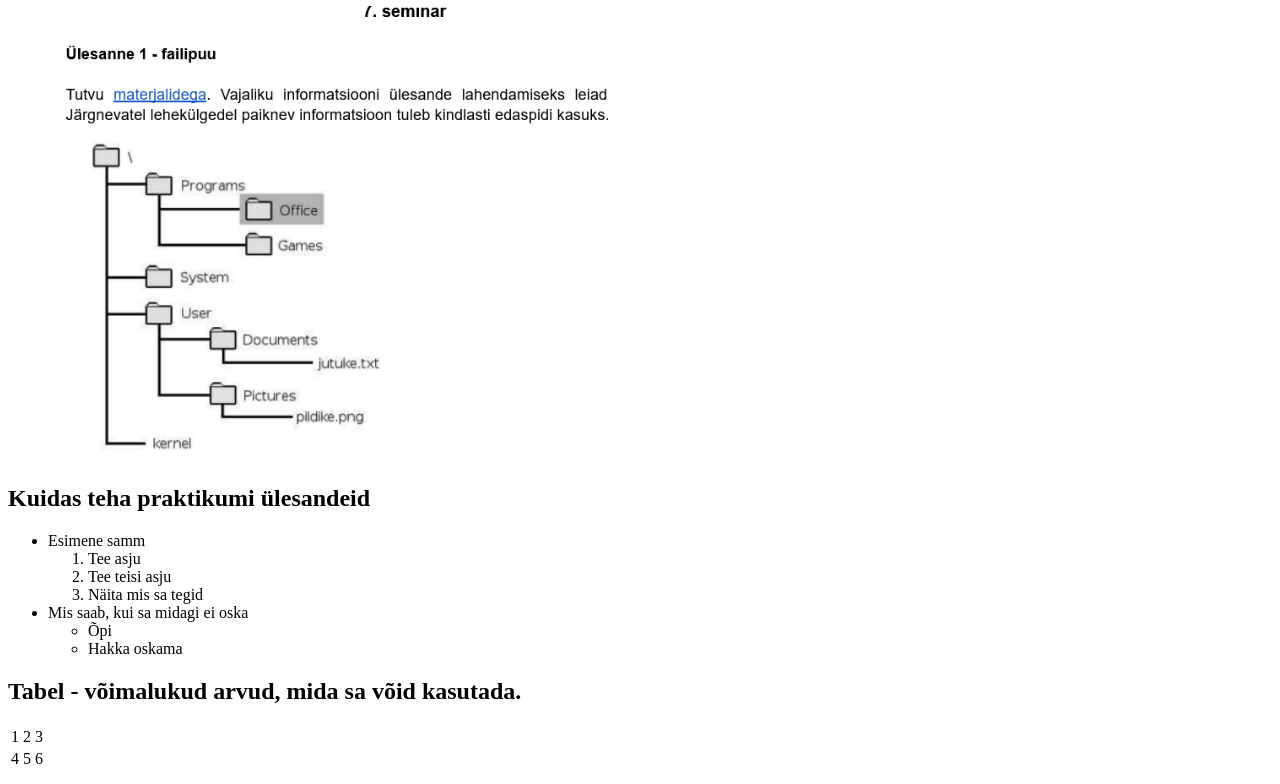
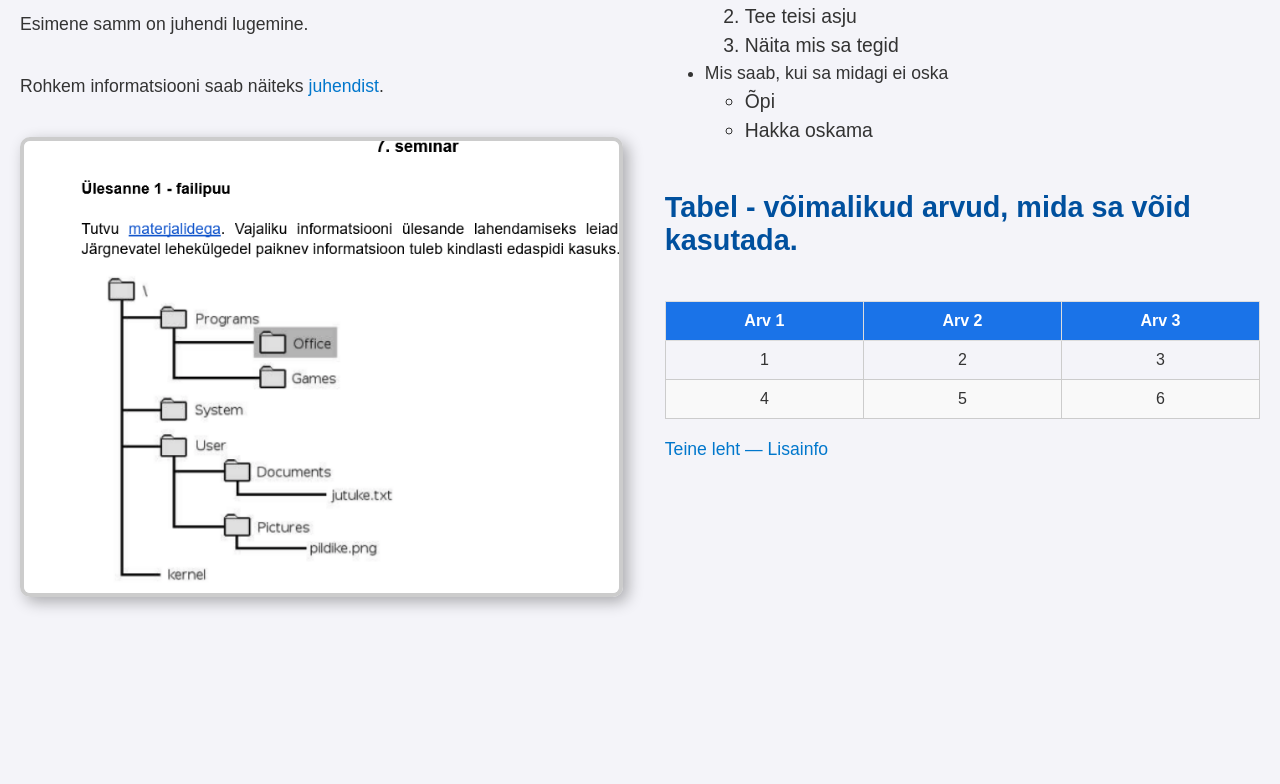
Before and after one commit to Arhrx10/SE-Seminar-7, a plain HTML site: page index.html in a window 1280 px wide. Shown: the part 176-960 px from the top of the page. After the commit the page ends 813 px from the top, so only its background shows below. Drawn offline with Linux system fonts and the light colour scheme.

Commit message:
uus praktikum

```diff
--- a/index.html
+++ b/index.html
@@ -1,34 +1,44 @@
 <!DOCTYPE html>
 <html lang="et">
   <head>
-  <meta charset="utf-8">
+    <meta charset="utf-8" />
     <title>Minu teema</title>
+    <link rel="stylesheet" href="style.css" />
   </head>
   <body>
-
+    <div class="container">
+      <div class="column left">
         <h1>Kuidas läbida tehnilisi praktikume - blogi.</h1>
 
         <p>Esimene samm on juhendi lugemine.</p>
 
-  <br>
+        <p>
+          Rohkem informatsiooni saab näiteks
+          <a
+            href="https://docs.google.com/document/d/1S-YF0BAxzuunOAd4jqzGHJs95DTT794rGxNuZfmrTpI/edit?tab=t.0"
+            target="_blank"
+            rel="noopener noreferrer"
+            >juhendist</a
+          >.
+        </p>
 
-  <p>Rohkem informatsiooni saab näiteks <a href="https://docs.google.com/document/d/1S-YF0BAxzuunOAd4jqzGHJs95DTT794rGxNuZfmrTpI/edit?tab=t.0" target="_blank" rel="noopener noreferrer">juhendist</a>.</p>
+        <img src="pilt.png" alt="Pilt" width="600" />
+      </div>
 
-
-    <img src="pilt.png" alt="Pilt" width="600">
-
-
+      <div class="column right">
         <h2>Kuidas teha praktikumi ülesandeid</h2>
 
         <ul>
-    <li>Esimene samm
+          <li>
+            Esimene samm
             <ol>
               <li>Tee asju</li>
               <li>Tee teisi asju</li>
               <li>Näita mis sa tegid</li>
             </ol>
           </li>
-    <li>Mis saab, kui sa midagi ei oska
+          <li>
+            Mis saab, kui sa midagi ei oska
             <ul>
               <li>Õpi</li>
               <li>Hakka oskama</li>
@@ -36,8 +46,15 @@
           </li>
         </ul>
 
-  <h2>Tabel - võimalukud arvud, mida sa võid kasutada.</h2>
+        <h2>Tabel - võimalikud arvud, mida sa võid kasutada.</h2>
         <table>
+          <thead>
+            <tr>
+              <th>Arv 1</th>
+              <th>Arv 2</th>
+              <th>Arv 3</th>
+            </tr>
+          </thead>
           <tbody>
             <tr>
               <td>1</td>
@@ -53,6 +70,7 @@
         </table>
 
         <p><a href="about.html">Teine leht — Lisainfo</a></p>
-
+      </div>
+    </div>
   </body>
 </html>
--- /dev/null
+++ b/style.css
@@ -0,0 +1,77 @@
+body {
+  background-color: #f4f4f9;
+  font-family: Arial, sans-serif;
+  color: #333;
+  margin: 20px;
+}
+
+.container {
+  display: flex;
+  justify-content: space-between;
+  align-items: flex-start;
+}
+
+.column {
+  width: 48%;
+  display: flex;
+  flex-direction: column;
+}
+
+h1 {
+  color: #1a73e8;
+  font-size: 2.5em;
+  text-align: center;
+  font-family: "Trebuchet MS", sans-serif;
+}
+
+h2 {
+  color: #00509e;
+  font-size: 1.8em;
+  margin-top: 30px;
+}
+
+p,
+li {
+  color: #333;
+  font-size: 1.1em;
+  line-height: 1.5em;
+  text-align: justify;
+}
+
+a {
+  color: #0077cc;
+  text-decoration: none;
+}
+
+img {
+  display: block;
+  margin: 20px auto;
+  border: 4px solid #ccc;
+  box-shadow: 5px 5px 15px rgba(0, 0, 0, 0.3);
+  border-radius: 10px;
+  max-width: 100%;
+}
+
+table {
+  width: 100%;
+  border-collapse: collapse;
+  margin-top: 20px;
+}
+
+th {
+  background-color: #1a73e8;
+  color: white;
+  font-weight: bold;
+  padding: 10px;
+  border: 1px solid #ddd;
+}
+
+td {
+  padding: 10px;
+  border: 1px solid #ccc;
+  text-align: center;
+}
+
+tr:nth-child(even) {
+  background-color: #f9f9f9;
+}
```
Lines whose indentation alone changed are shown as unchanged.
